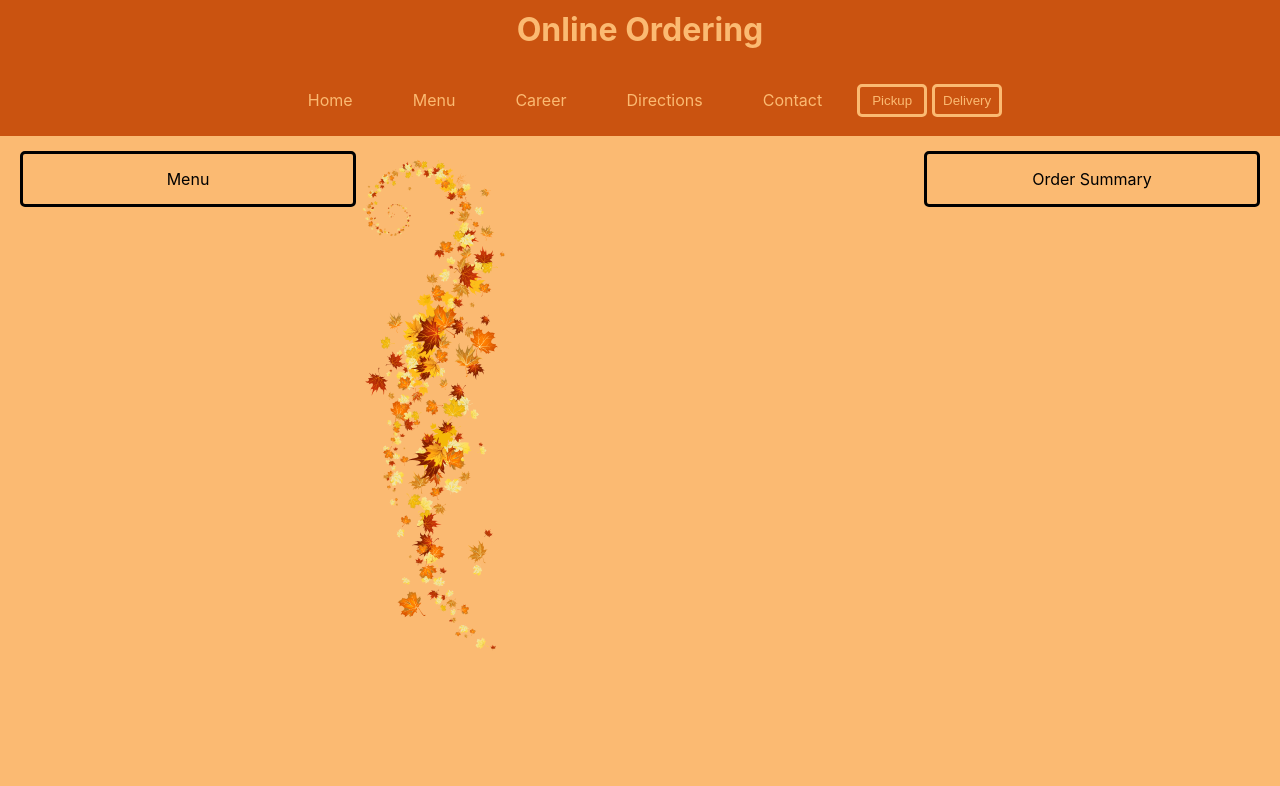
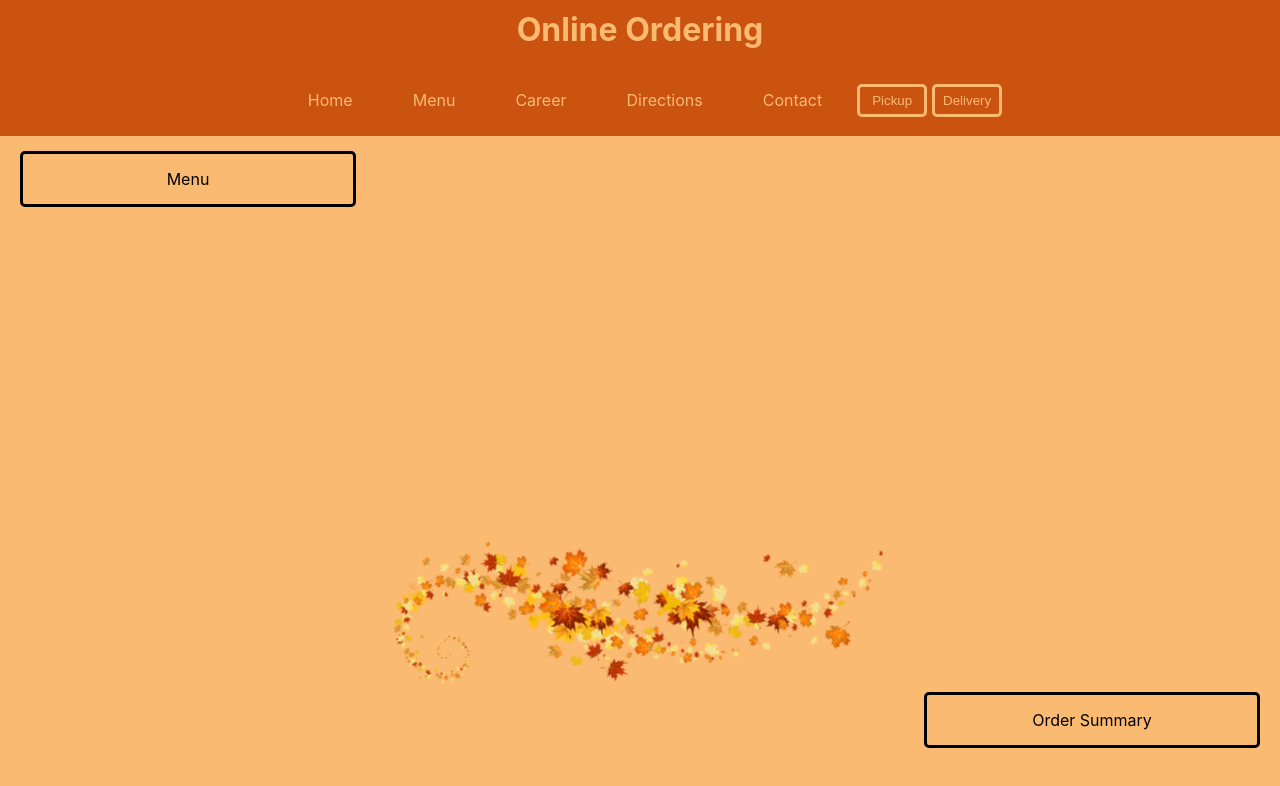
Before and after one commit to Zayzay124/RestaurantWebsite, a React (Create React App) app in the folder online ordering/: page / in a window 1280 px wide. Shown: the top 786 px of the page. Built offline with nearby package versions, Linux system fonts and the light colour scheme.

Commit message:
Update App.css

```diff
--- a/online ordering/src/App.css
+++ b/online ordering/src/App.css
@@ -87,12 +87,6 @@ button:focus {
   margin-top: 15px;
 }
 
-.img {
-  max-width: 100%;
-  max-height: 100%;
-  display:inline-block;
-}
-
 .summary {
   width: 300px;
   border: 3px solid black;
@@ -103,6 +97,10 @@ button:focus {
   margin-top: 15px;
 }
 
+.img {
+ rotate: 270deg;
+}
+
 p {
   text-align: center;
 }
```
